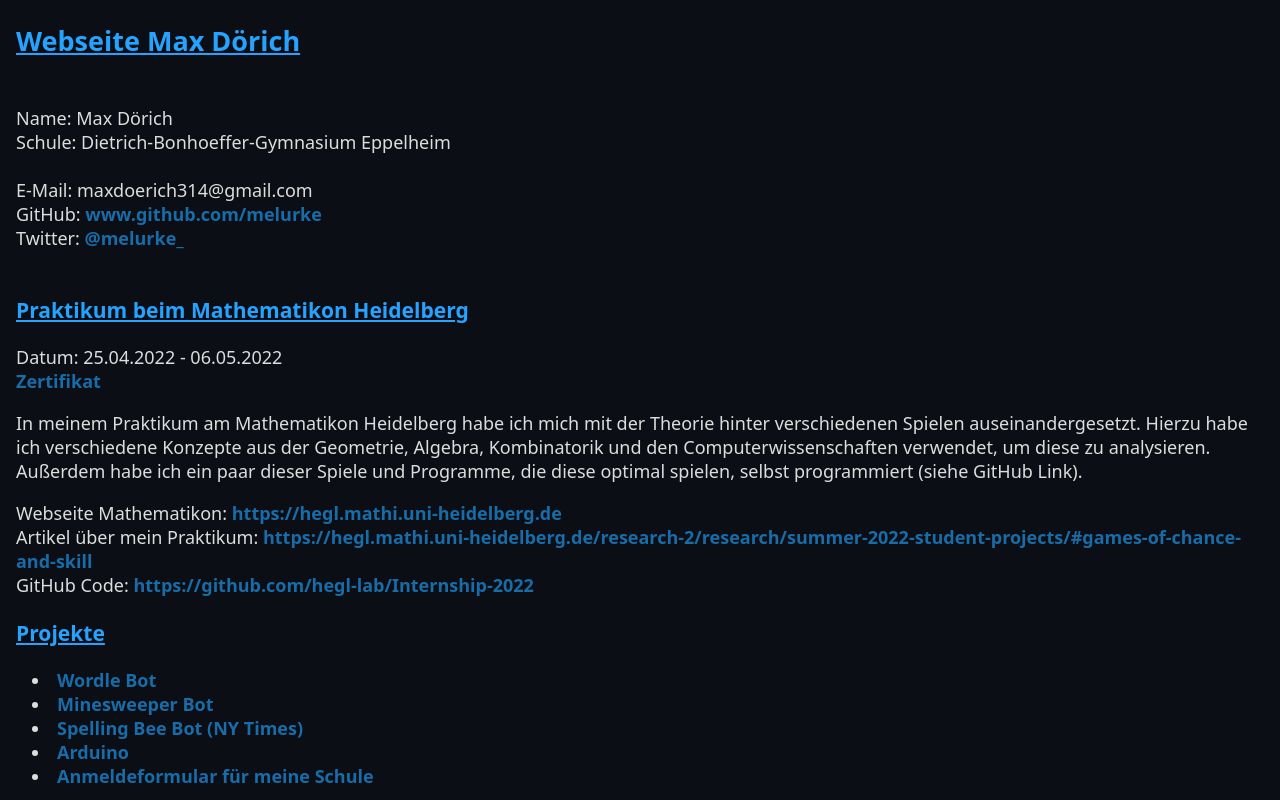
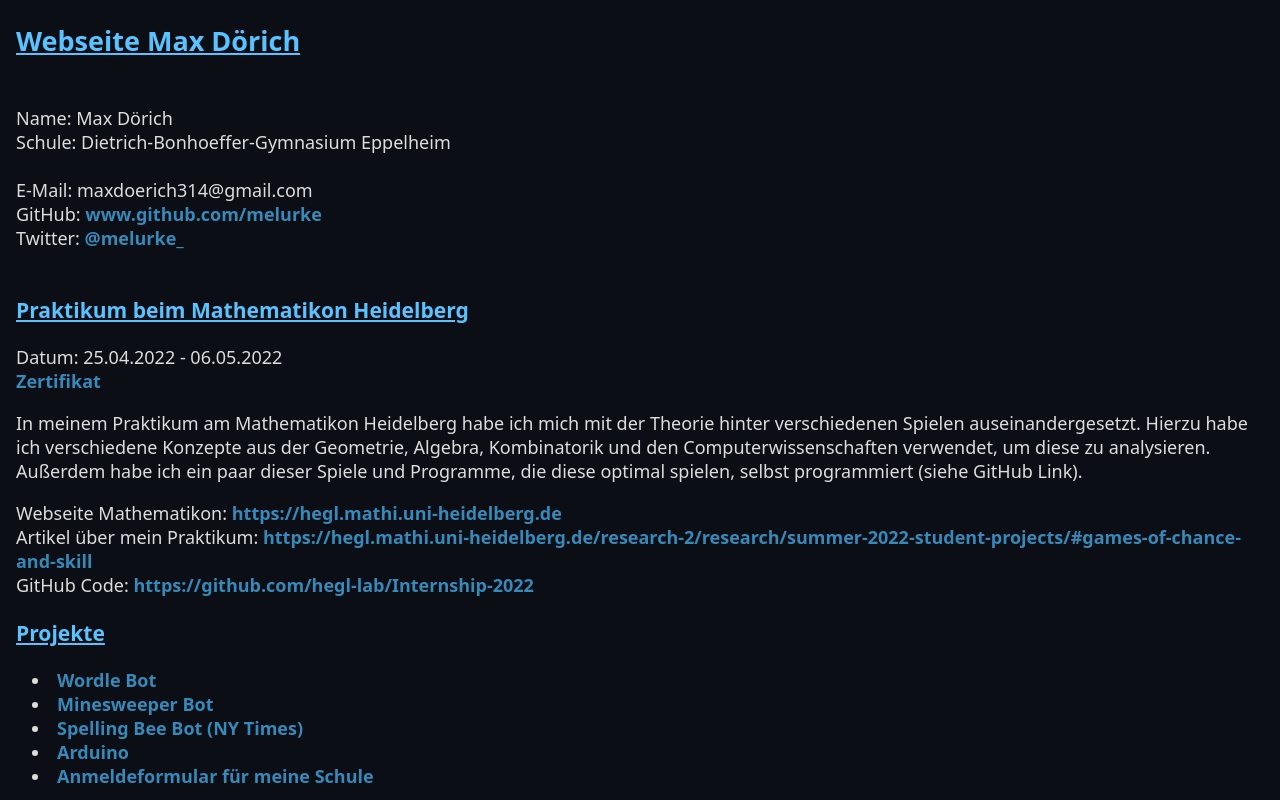
Before and after one commit to melurke/melurke.github.io, a plain HTML site: page index.html in a window 1280 px wide. Drawn offline with Linux system fonts and the light colour scheme.

Commit message:
Update Colors

```diff
--- a/style.css
+++ b/style.css
@@ -11,17 +11,17 @@ body {
 
 a {
     text-decoration: none;
-    color:rgb(24, 108, 168);
+    color:rgb(54, 137, 185);
     font-weight: bold;
 }
 
 a:hover {
     text-decoration: underline;
-    color: rgb(37, 163, 255)
+    color: rgb(89, 194, 255);
 }
 
 .headline {
-    color: rgb(37, 163, 255);
+    color: rgb(89, 194, 255);
     text-decoration: underline;
 }
 
```
